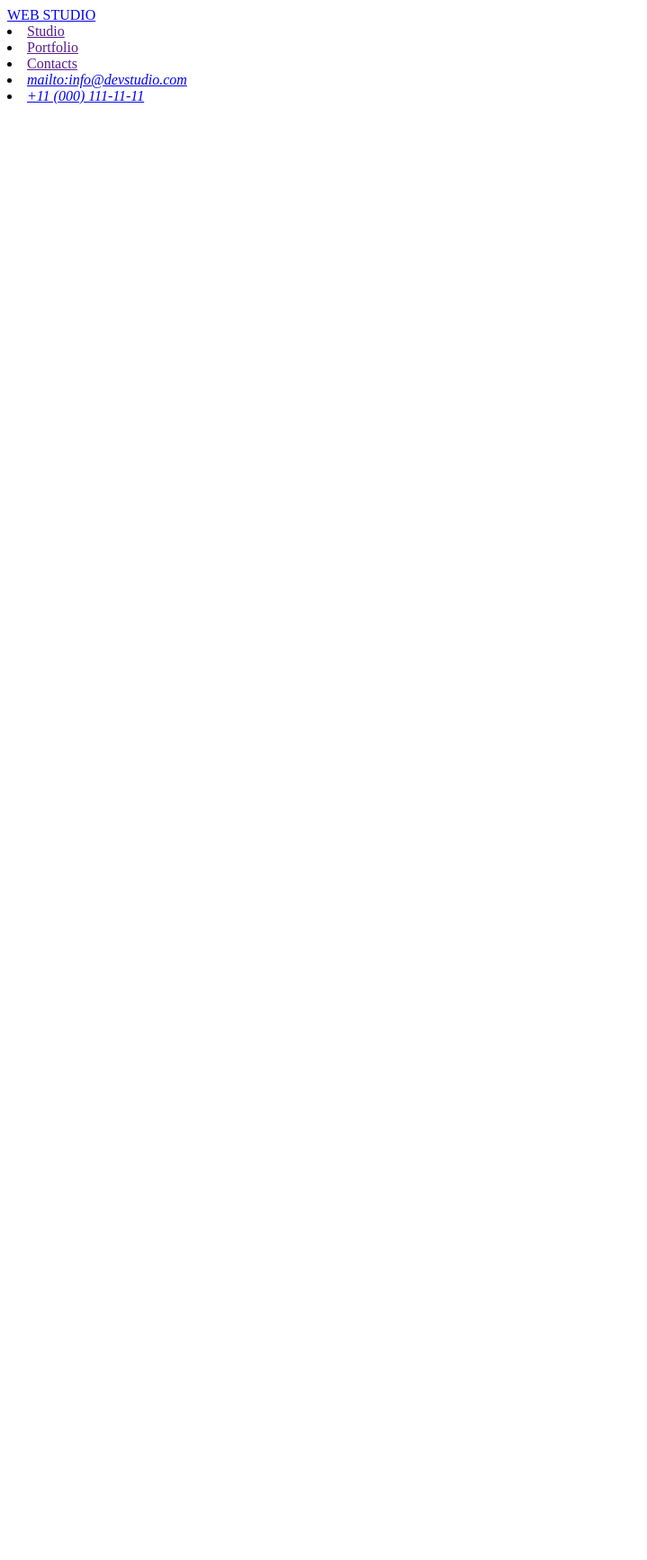
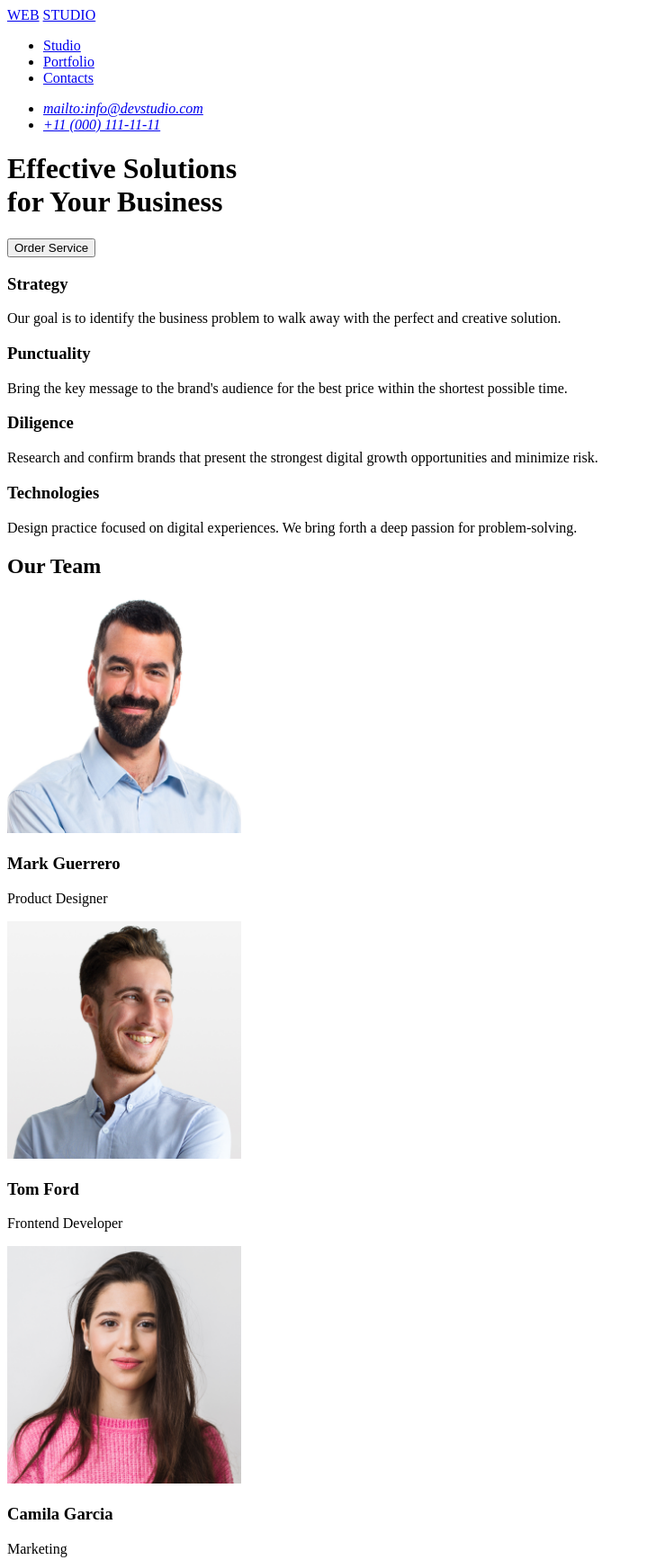
Before and after one commit to MykolaSanych/goit-markup-hw-06, a plain HTML site: page index.html in a window 1280 px wide. Shown: the top 1734 px of the page at 90% size, without its empty margins (0-719 px from the left). Before the commit the page ends 800 px from the top, so only its background shows below. Drawn offline with Linux system fonts and the light colour scheme.

Commit message:
skeleton

```diff
--- a/index.html
+++ b/index.html
@@ -9,21 +9,67 @@
 
 <body>
     <header>
-        <a href="./">WEB STUDIO</a>
+        <a href="./">WEB</a>
+        <a href="./">STUDIO</a>
         <nav>
-            <lu>
-                <li><a href="">Studio</a></li>
-                <li><a href="">Portfolio</a></li>
-                <li><a href="">Contacts</a></li>
-            </lu>
+            <ul>
+                <li><a href="#studio">Studio</a></li>
+                <li><a href="#portfolio">Portfolio</a></li>
+                <li><a href="#contacts">Contacts</a></li>
+            </ul>
         </nav>
         <address>
-            <lu>
+            <ul id="contacts">
                 <li><a href="mailto:info@devstudio.com" target="_blank">mailto:info@devstudio.com</a></li>
-                <li><a href="tel:+11 (000) 111-11-11" target="_blank">+11 (000) 111-11-11</a></li>
-            </lu>
+                <li><a href="tel:+110001111111" target="_blank">+11 (000) 111-11-11</a></li>
+            </ul>
         </address>
     </header>
+    <main>
+        <h1>
+            Effective Solutions<br />
+            for Your Business
+        </h1>
+        <button type="button">Order Service</button>
+        <Section id="studio">
+            <h3>Strategy</h3>
+            <p>
+                Our goal is to identify the business problem to walk away with the perfect and creative solution.
+            </p>
+            <h3>Punctuality</h3>
+            <p>
+                Bring the key message to the brand's audience for the best price within the shortest possible time.
+            </p>
+            <h3>Diligence</h3>
+            <p>
+                Research and confirm brands that present the strongest digital growth opportunities and minimize risk.
+            </p>
+            <h3>Technologies</h3>
+            <p>
+                Design practice focused on digital experiences. We bring forth a deep passion for problem-solving.
+            </p>
+        </Section>
+        <section id="portfolio">
+            <h2>Our Team</h2>
+            <img src="./images/img.png" height="264" width="260" alt="foto Mark" />
+            <h3>Mark Guerrero</h3>
+            <p>Product Designer</p>
+            <img src="./images/img(1).png" height="264" width="260" alt="foto Tom" />
+            <h3>Tom Ford</h3>
+            <p>Frontend Developer</p>
+            <img src="./images/img(2).png" height="264" width="260" alt="foto Camila" />
+            <h3>Camila Garcia</h3>
+            <p>Marketing</p>
+            <img src="./images/img(3).png" height="264" width="260" alt="foto Daniel" />
+            <h3>Daniel Wilson</h3>
+            <p>UI Designer</p>
+        </section>
+    </main>
+    <footer>
+        <a href="./">WEB</a>
+        <a href="./">STUDIO</a>
+        <p>Increase the flow of customers and sales for your business with digital marketing & growth solutions.</p>
+    </footer>
 </body>
 
 </html>
```
Also changed, not shown: images/Team Card 4.png (deleted), images/img(1).png (added), images/img(2).png (added), images/img(3).png (added), images/img.png (added).
